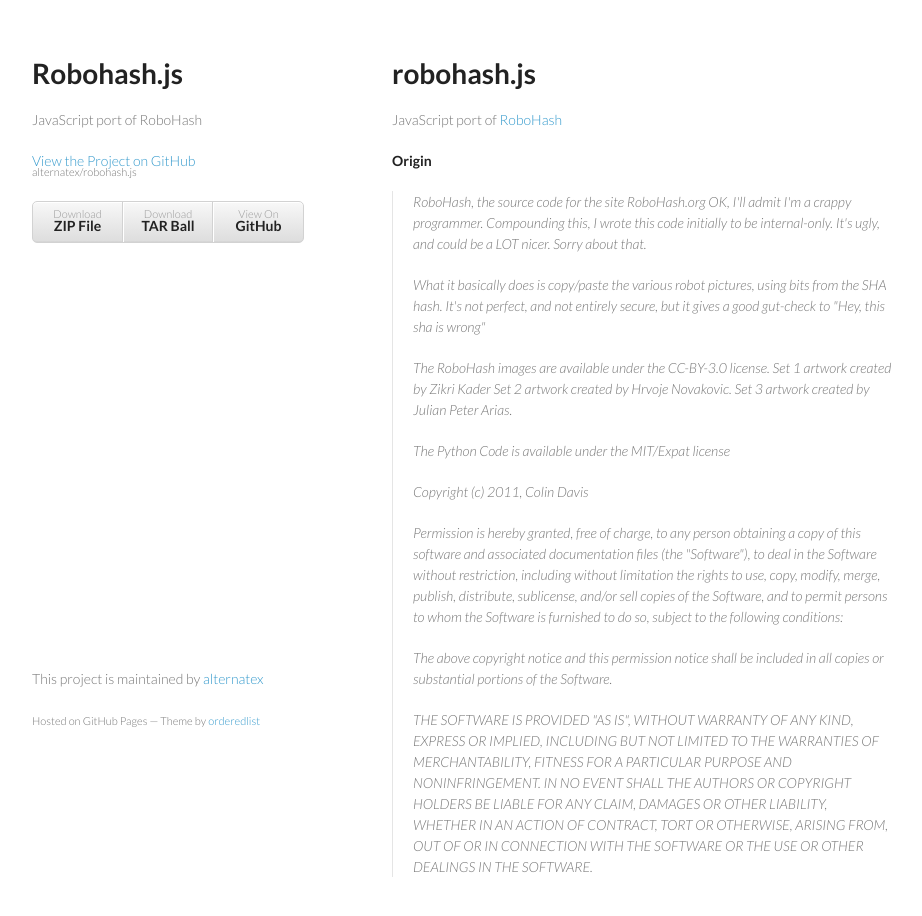
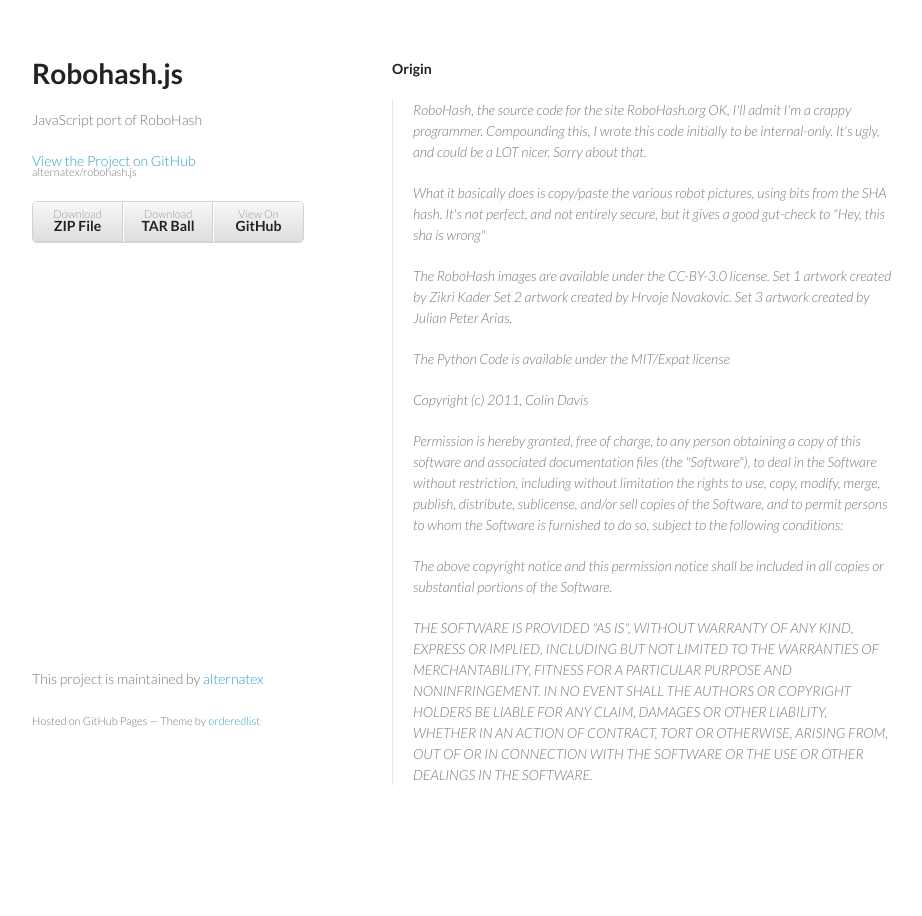
Before and after one commit to alternatex/Robohash, a plain HTML site: page index.html in a window 1280 px wide. Shown: the whole page, without its empty margins (178-1100 px from the left). After the commit the page ends 855 px from the top, so only its background shows below. Drawn offline with Linux system fonts and the light colour scheme.

```diff
--- a/index.html
+++ b/index.html
@@ -28,12 +28,7 @@
         </ul>
       </header>
       <section>
-        <h1>
-<a name="robohashjs" class="anchor" href="#robohashjs"><span class="octicon octicon-link"></span></a>robohash.js</h1>
-
-<p>JavaScript port of <a href="https://github.com/e1ven/Robohash">RoboHash</a></p>
-
-<p><strong>Origin</strong></p>
+        <p><strong>Origin</strong></p>
 
 <blockquote>
 <p>RoboHash, the source code for the site RoboHash.org
```
Also changed, not shown: params.json (+1 -1 lines).
